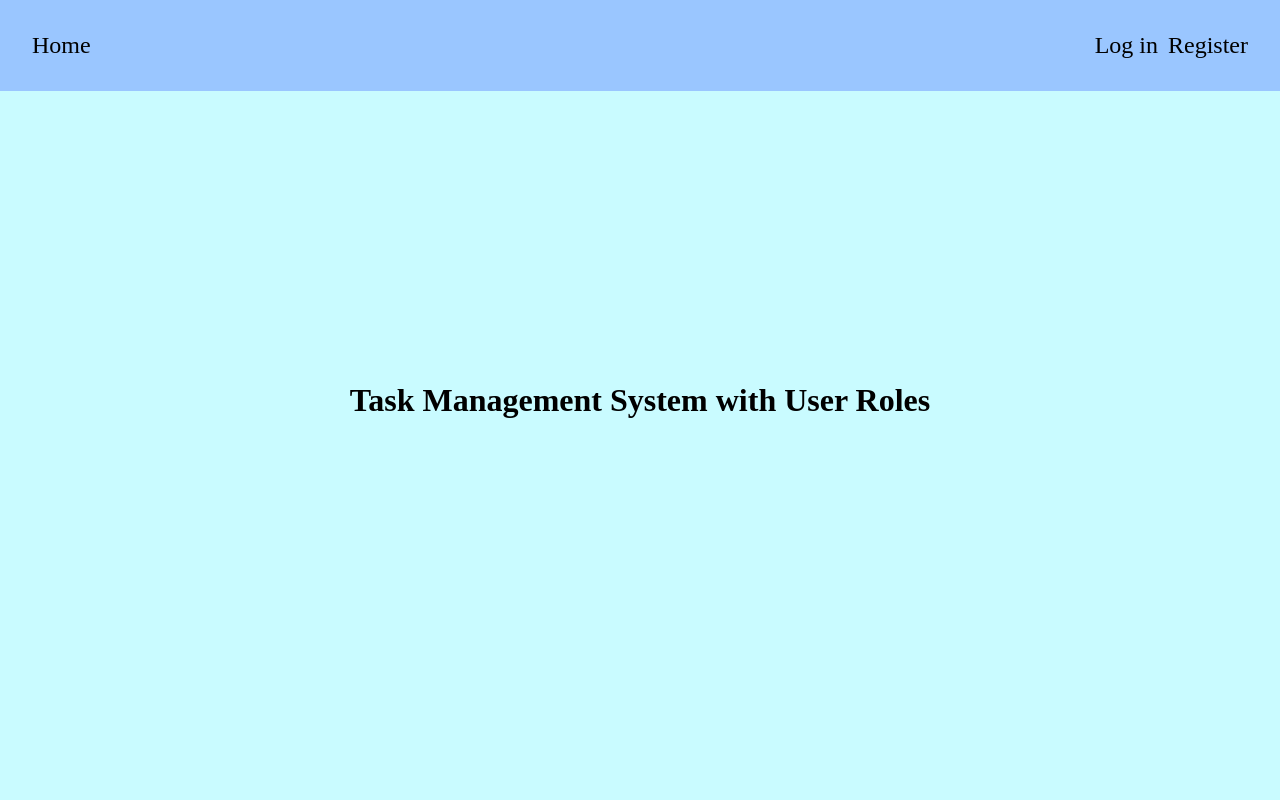
After one commit to joemart/Task-Management-System-with-User-Roles, a PHP site: page /views/home/home.view.php in a window 1280 px wide. The commit adds this page. Run offline with PHP 8.4, Linux system fonts and the light colour scheme.

Commit message:
Add home

```diff
--- a/src/index.php
+++ b/src/index.php
@@ -6,5 +6,4 @@ require "./config/database.php";
 require_once BASE_PATH . "/controllers/UserAuthenticationController.php";
 
 // dd($db);
-$user = new UserAuthController($db);
-$user->add("joemart", "Joe mamma", "joefas@gma.sdf", "sadfasd");
+require "./views/home/home.view.php";
--- /dev/null
+++ b/src/views/home/home.css
@@ -0,0 +1,73 @@
+html,body,*{
+    margin:0;
+    padding:0;
+    box-sizing: border-box;
+
+}
+
+body{
+    height: 100vh;
+}
+
+:root{
+
+    --primary-color: #C9FBFF;
+    --secondary-color: #9AC6FF;
+    --tertiary-color: #71AFFF;
+
+    --gray-bg: #EAEAEA;
+    --gray-text-stroke: #8b8b8b;
+    --gray-registration: rgba(0,0,0,.5);
+
+    --green-bg: #5DFF4E;
+    --green-checkmark: #0C8C00;
+
+    --red-bg: #FF4E4E;
+
+    --blue-hlink: #006FFF;
+
+    --highlighted: #E4FF99;
+
+    --red-admin: #FF6D6D;
+    --yellow-admin: #FFFF6D;
+    --green-admin: #74FF6D;
+
+    --text-family: sans-serif;
+}
+
+body{
+    background: var(--primary-color);
+
+}
+
+nav{
+    position: absolute;
+    left:0;
+    right:0;
+    background:var(--secondary-color);
+}
+
+.container{
+    height: 100vh;
+
+    display: flex;
+    justify-content: center;
+    align-items: center;
+
+}
+
+.navbar{
+    display:flex;
+    justify-content: space-between;
+    flex-direction: row;
+
+    padding:2rem;
+    font-size: 1.5rem;
+}
+
+.navbar_account{
+    display: flex;
+    flex-direction: row;
+    gap:10px;
+    list-style: none;
+}
--- /dev/null
+++ b/src/views/home/home.view.php
@@ -0,0 +1,32 @@
+<!DOCTYPE html>
+<html lang="en">
+<head>
+    <meta charset="UTF-8">
+    <meta name="viewport" content="width=device-width, initial-scale=1.0">
+    <title>Task Management System with User Roles</title>
+    <link rel="stylesheet" type="text/css" href="./views/home/home.css">
+</head>
+<body>
+    <nav class="navbar">
+        <div>Home</div>
+        <ul class="navbar_account">
+
+            <!-- If not logged in -->
+             <?php if (!false): ?>
+            <li>Log in</li>
+            <li>Register</li>
+            <?php endif; ?>
+
+            <!-- If logged in -->
+            <?php if (!true): ?>
+            <li>Log out</li>
+            <li>Account</li>
+            <?php endif; ?>
+        </ul>
+    </nav>
+    <div class="container">
+        <h1>Task Management System with User Roles</h1>
+    </div>
+
+</body>
+</html>
```
